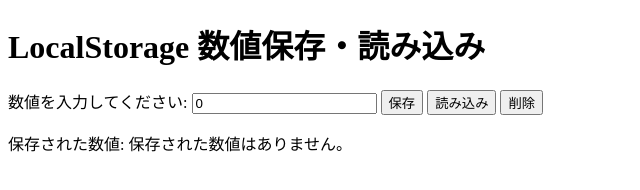
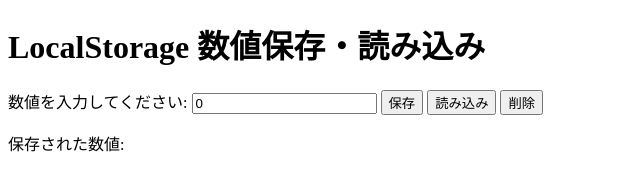
Before and after one commit to nuGUItoru/botanyuki, a plain HTML site: page NumberSaveLoad/index.html in a window 1280 px wide. Shown: the whole page, without its empty margins (0-640 px from the left). Drawn offline with Linux system fonts and the light colour scheme.

Commit message:
Update index.html

```diff
--- a/NumberSaveLoad/index.html
+++ b/NumberSaveLoad/index.html
@@ -20,7 +20,7 @@
         const STORAGE_KEY = 'myStoredNumber'; // localStorageのキー
 
         // ページ読み込み時に保存された数値を表示
-        window.onload = loadNumber;
+        //window.onload = loadNumber;
 
         function saveNumber() {
             const numberInput = document.getElementById('numberInput');
```
